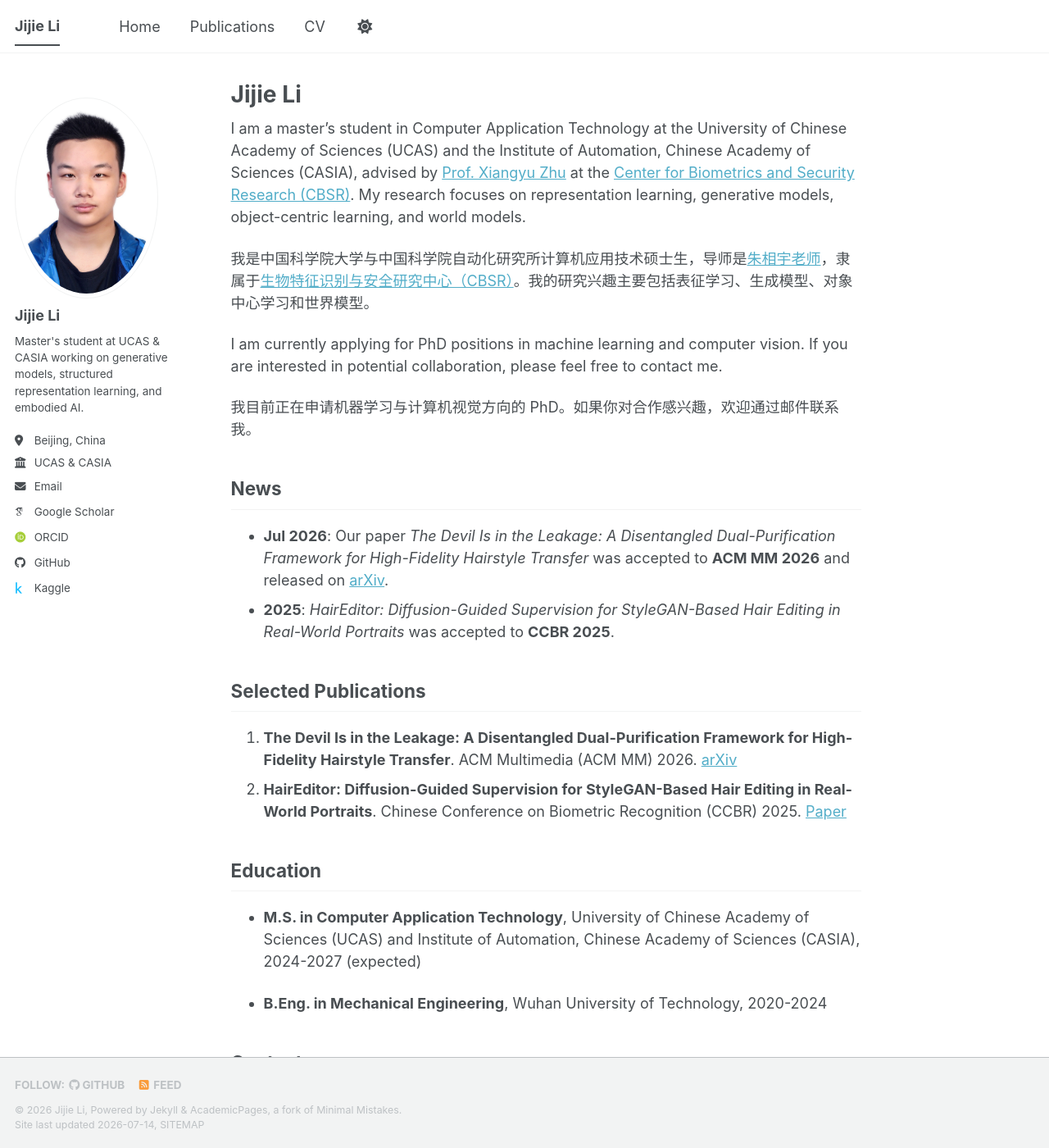
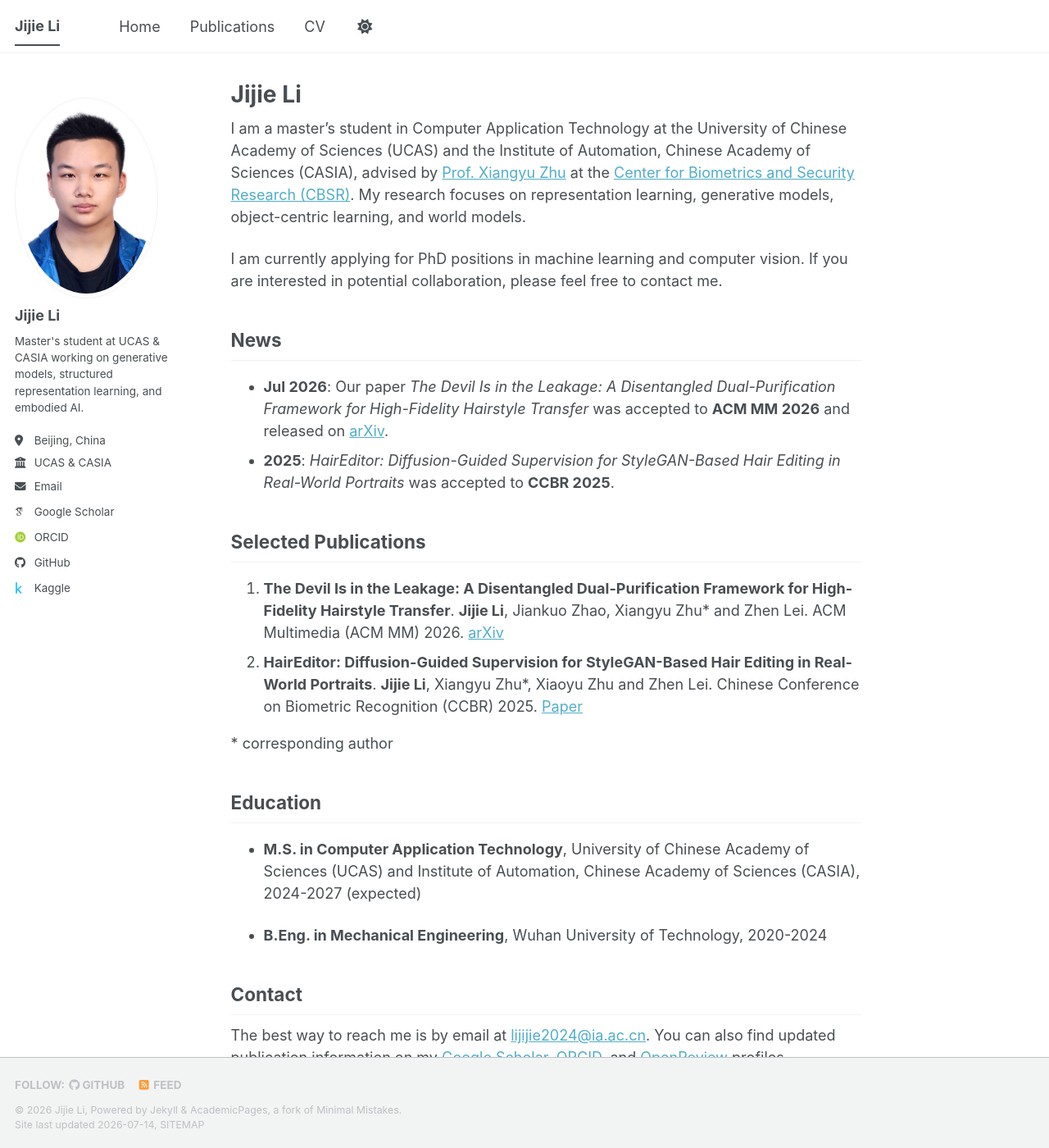
Before and after one commit to Li-Jijie/Li-Jijie.github.io, a Jekyll site: the page built from _pages/about.md, in a window 1280 px wide and 1400 px high. Shown: the whole window at 82% size. Built offline with Jekyll 4.4.1, drawn with Linux system fonts in a browser that asks for light colours; some web fonts are replaced; a script bundle is joined from its source files by our own code; library files that are not in the unit come from our copies.

Commit message:
Update about.md

```diff
--- a/_pages/about.md
+++ b/_pages/about.md
@@ -9,11 +9,7 @@ redirect_from:
 
 I am a master's student in Computer Application Technology at the University of Chinese Academy of Sciences (UCAS) and the Institute of Automation, Chinese Academy of Sciences (CASIA), advised by [Prof. Xiangyu Zhu](https://xiangyuzhu-open.github.io/homepage/) at the [Center for Biometrics and Security Research (CBSR)](http://www.cbsr.ia.ac.cn/). My research focuses on representation learning, generative models, object-centric learning, and world models.
 
-我是中国科学院大学与中国科学院自动化研究所计算机应用技术硕士生，导师是[朱相宇老师](https://xiangyuzhu-open.github.io/homepage/)，隶属于[生物特征识别与安全研究中心（CBSR）](http://www.cbsr.ia.ac.cn/)。我的研究兴趣主要包括表征学习、生成模型、对象中心学习和世界模型。
-
 I am currently applying for PhD positions in machine learning and computer vision. If you are interested in potential collaboration, please feel free to contact me.
-
-我目前正在申请机器学习与计算机视觉方向的 PhD。如果你对合作感兴趣，欢迎通过邮件联系我。
 
 ## News
 
@@ -22,8 +18,10 @@ I am currently applying for PhD positions in machine learning and computer visio
 
 ## Selected Publications
 
-1. **The Devil Is in the Leakage: A Disentangled Dual-Purification Framework for High-Fidelity Hairstyle Transfer**. ACM Multimedia (ACM MM) 2026. [arXiv](https://arxiv.org/abs/2607.11281)
-2. **HairEditor: Diffusion-Guided Supervision for StyleGAN-Based Hair Editing in Real-World Portraits**. Chinese Conference on Biometric Recognition (CCBR) 2025. [Paper](https://link.springer.com/chapter/10.1007/978-981-95-6123-0_19)
+1. **The Devil Is in the Leakage: A Disentangled Dual-Purification Framework for High-Fidelity Hairstyle Transfer**. **Jijie Li**, Jiankuo Zhao, Xiangyu Zhu* and Zhen Lei. ACM Multimedia (ACM MM) 2026. [arXiv](https://arxiv.org/abs/2607.11281)
+2. **HairEditor: Diffusion-Guided Supervision for StyleGAN-Based Hair Editing in Real-World Portraits**. **Jijie Li**, Xiangyu Zhu*, Xiaoyu Zhu and Zhen Lei. Chinese Conference on Biometric Recognition (CCBR) 2025. [Paper](https://link.springer.com/chapter/10.1007/978-981-95-6123-0_19)
+
+\* corresponding author
 
 ## Education
 
```
